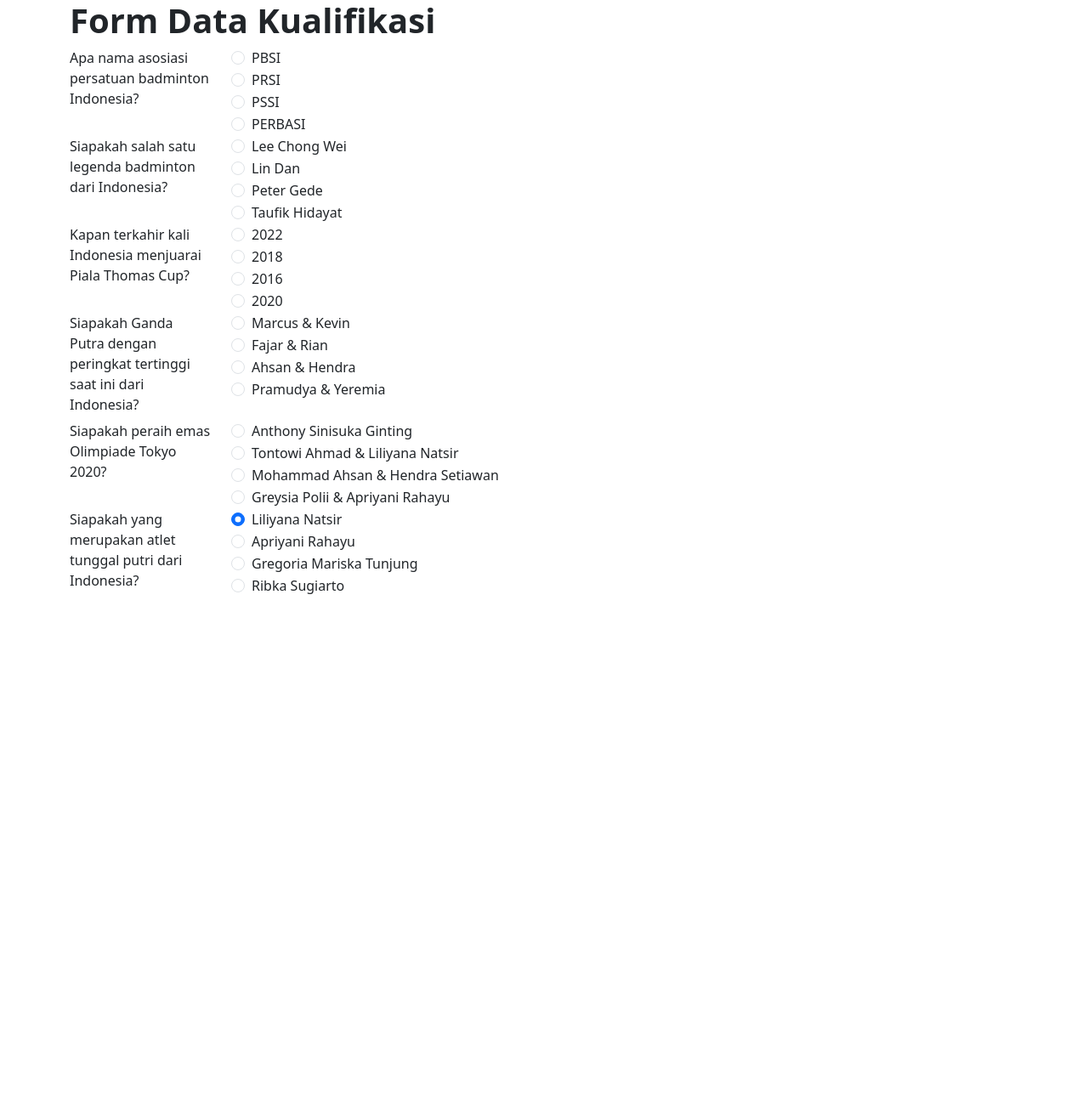
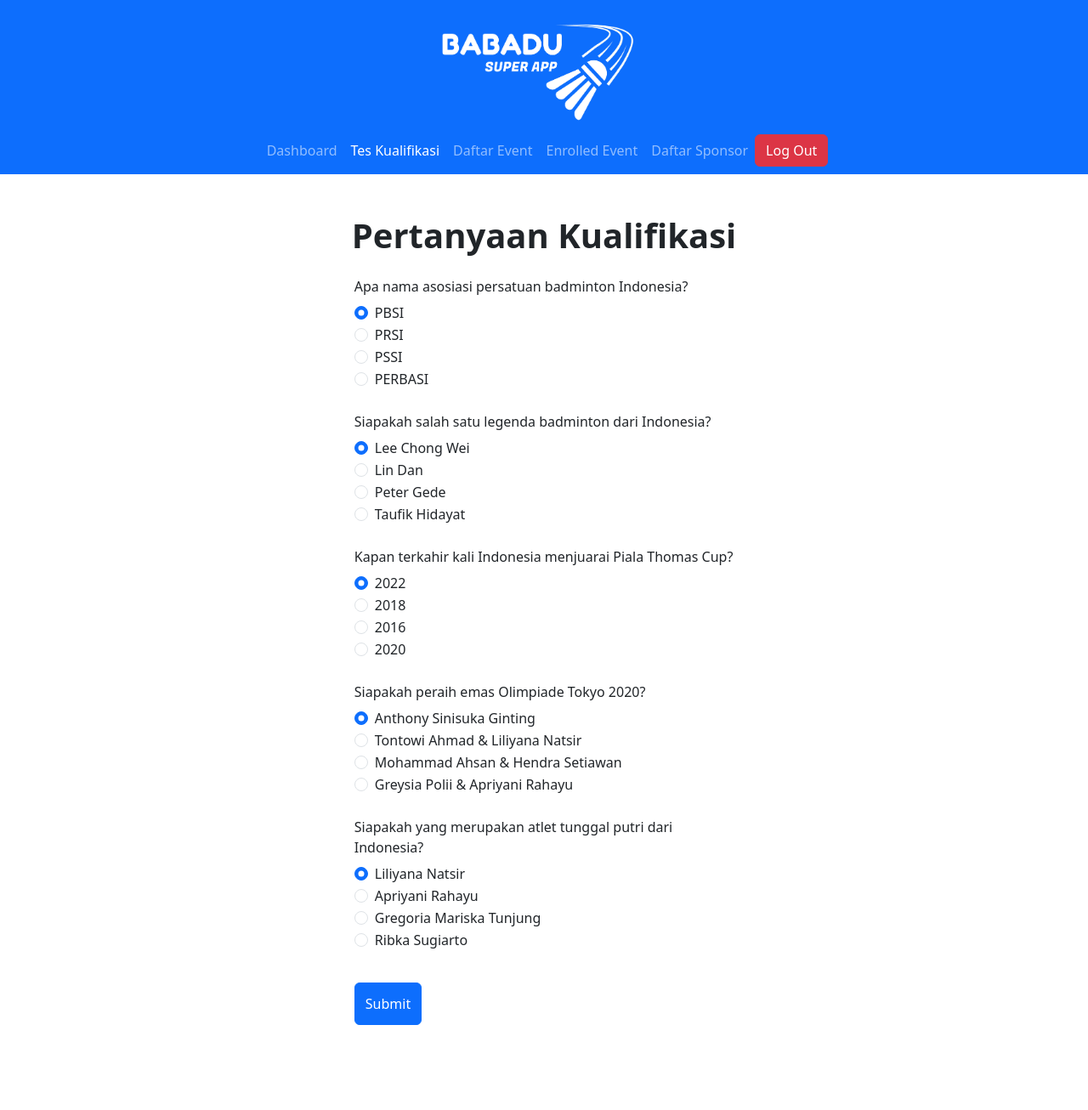
Before and after one commit to RoyNbb/babadu_f7, a Django app: page /test_kualifikasi/pertanyaan_kualifikasi in a window 1280 px wide. Shown: the whole page at 85% size. Before the commit the page ends 699 px from the top, so only its background shows below. Run offline with Django 4.2, Linux system fonts and the light colour scheme.

Commit message:
finalize cru tes kualifikasi

```diff
--- a/cru_test_kualifikasi/templates/pertanyaan_kualifikasi.html
+++ b/cru_test_kualifikasi/templates/pertanyaan_kualifikasi.html
@@ -3,34 +3,34 @@
 {% block title %}Pertanyaan Kualifikasi{% endblock %}
 
 {% block content %}
-<div class="container" id="update_sesi_konsultasi_container" style="margin-bottom: 100px;">
-    <h1><b>Form Data Kualifikasi</b></h1>
+<div class="container" id="pertanyaan_kualifikasi" style="margin-bottom: 100px; ">
+    <h1 style="text-align: center; padding: 3rem 0 1rem;"><b>Pertanyaan Kualifikasi</b></h1>
     <form method="post">
     {% csrf_token %}
     <form>
-        <div class="row">
-          <legend class="col-form-label col-sm-2 pt-0">Apa nama asosiasi persatuan badminton Indonesia? </legend>
+        <div class="row" style="padding-right: 30%; padding-left: 30%; margin-bottom: 1.5rem" >
+          <legend class="col-form-label col-sm-2 pt-0" style="width:100%">Apa nama asosiasi persatuan badminton Indonesia? </legend>
           <div class="col-sm-10">
             <div class="form-check">
-              <input class="form-check-input" type="radio" name="gridRadios" id="gridRadios1" value="jawaban1" checked>
+              <input class="form-check-input" type="radio" name="pilihan1" id="gridRadios1" value="jawaban1" checked>
               <label class="form-check-label" for="gridRadios1">
                 PBSI
               </label>
             </div>
             <div class="form-check">
-              <input class="form-check-input" type="radio" name="gridRadios" id="gridRadios2" value="jawaban2">
+              <input class="form-check-input" type="radio" name="pilihan1" id="gridRadios2" value="jawaban2">
               <label class="form-check-label" for="gridRadios2">
                 PRSI
               </label>
             </div>
             <div class="form-check ">
-              <input class="form-check-input" type="radio" name="gridRadios" id="gridRadios3" value="jawaban3">
+              <input class="form-check-input" type="radio" name="pilihan1" id="gridRadios3" value="jawaban3">
               <label class="form-check-label" for="gridRadios3">
                 PSSI
               </label>
             </div>
             <div class="form-check ">
-                <input class="form-check-input" type="radio" name="gridRadios" id="gridRadios3" value="jawaban4">
+                <input class="form-check-input" type="radio" name="pilihan1" id="gridRadios3" value="jawaban4">
                 <label class="form-check-label" for="gridRadios3">
                   PERBASI
                 </label>
@@ -38,29 +38,29 @@
           </div>
         </div>
 
-        <div class="row">
-          <legend class="col-form-label col-sm-2 pt-0">Siapakah salah satu legenda badminton dari Indonesia? </legend>
+        <div class="row" style="padding-right: 30%; padding-left: 30%; margin-bottom: 1.5rem">
+          <legend class="col-form-label col-sm-2 pt-0" style="width:100%">Siapakah salah satu legenda badminton dari Indonesia? </legend>
           <div class="col-sm-10">
             <div class="form-check">
-              <input class="form-check-input" type="radio" name="gridRadios" id="gridRadios1" value="jawaban1" checked>
+              <input class="form-check-input" type="radio" name="pilihan 2" id="gridRadios1" value="jawaban1" checked>
               <label class="form-check-label" for="gridRadios1">
                 Lee Chong Wei
               </label>
             </div>
             <div class="form-check">
-              <input class="form-check-input" type="radio" name="gridRadios" id="gridRadios2" value="jawaban2">
+              <input class="form-check-input" type="radio" name="pilihan2" id="gridRadios2" value="jawaban2">
               <label class="form-check-label" for="gridRadios2">
                 Lin Dan
               </label>
             </div>
             <div class="form-check ">
-              <input class="form-check-input" type="radio" name="gridRadios" id="gridRadios3" value="jawaban3">
+              <input class="form-check-input" type="radio" name="pilihan2" id="gridRadios3" value="jawaban3">
               <label class="form-check-label" for="gridRadios3">
                 Peter Gede
               </label>
             </div>
             <div class="form-check ">
-                <input class="form-check-input" type="radio" name="gridRadios" id="gridRadios3" value="jawaban4">
+                <input class="form-check-input" type="radio" name="pilihan2" id="gridRadios3" value="jawaban4">
                 <label class="form-check-label" for="gridRadios3">
                   Taufik Hidayat
                 </label>
@@ -68,29 +68,29 @@
           </div>
         </div>
 
-        <div class="row">
-          <legend class="col-form-label col-sm-2 pt-0">Kapan terkahir kali Indonesia menjuarai Piala Thomas Cup? </legend>
+        <div class="row" style="padding-right: 30%; padding-left: 30%; margin-bottom: 1.5rem">
+          <legend class="col-form-label col-sm-2 pt-0" style="width:100%">Kapan terkahir kali Indonesia menjuarai Piala Thomas Cup? </legend>
           <div class="col-sm-10">
             <div class="form-check">
-              <input class="form-check-input" type="radio" name="gridRadios" id="gridRadios1" value="jawaban1" checked>
+              <input class="form-check-input" type="radio" name="pilihan3" id="gridRadios1" value="jawaban1" checked>
               <label class="form-check-label" for="gridRadios1">
                 2022
               </label>
             </div>
             <div class="form-check">
-              <input class="form-check-input" type="radio" name="gridRadios" id="gridRadios2" value="jawaban2">
+              <input class="form-check-input" type="radio" name="pilihan3" id="gridRadios2" value="jawaban2">
               <label class="form-check-label" for="gridRadios2">
                2018
               </label>
             </div>
             <div class="form-check ">
-              <input class="form-check-input" type="radio" name="gridRadios" id="gridRadios3" value="jawaban3">
+              <input class="form-check-input" type="radio" name="pilihan3" id="gridRadios3" value="jawaban3">
               <label class="form-check-label" for="gridRadios3">
                 2016
               </label>
             </div>
             <div class="form-check ">
-                <input class="form-check-input" type="radio" name="gridRadios" id="gridRadios3" value="jawaban4">
+                <input class="form-check-input" type="radio" name="pilihan3" id="gridRadios3" value="jawaban4">
                 <label class="form-check-label" for="gridRadios3">
                   2020
                 </label>
@@ -98,59 +98,29 @@
           </div>
         </div>
 
-        <div class="row">
-          <legend class="col-form-label col-sm-2 pt-0">Siapakah Ganda Putra dengan peringkat tertinggi saat ini dari Indonesia? </legend>
+        <div class="row" style="padding-right: 30%; padding-left: 30%; margin-bottom: 1.5rem">
+          <legend class="col-form-label col-sm-2 pt-0" style="width:100%">Siapakah peraih emas Olimpiade Tokyo 2020? </legend>
           <div class="col-sm-10">
             <div class="form-check">
-              <input class="form-check-input" type="radio" name="gridRadios" id="gridRadios1" value="jawaban1" checked>
-              <label class="form-check-label" for="gridRadios1">
-                Marcus & Kevin
-              </label>
-            </div>
-            <div class="form-check">
-              <input class="form-check-input" type="radio" name="gridRadios" id="gridRadios2" value="jawaban2">
-              <label class="form-check-label" for="gridRadios2">
-               Fajar & Rian
-              </label>
-            </div>
-            <div class="form-check ">
-              <input class="form-check-input" type="radio" name="gridRadios" id="gridRadios3" value="jawaban3">
-              <label class="form-check-label" for="gridRadios3">
-                Ahsan & Hendra
-              </label>
-            </div>
-            <div class="form-check ">
-                <input class="form-check-input" type="radio" name="gridRadios" id="gridRadios3" value="jawaban4">
-                <label class="form-check-label" for="gridRadios3">
-                  Pramudya & Yeremia
-                </label>
-              </div>
-          </div>
-        </div>
-
-        <div class="row">
-          <legend class="col-form-label col-sm-2 pt-0">Siapakah peraih emas Olimpiade Tokyo 2020? </legend>
-          <div class="col-sm-10">
-            <div class="form-check">
-              <input class="form-check-input" type="radio" name="gridRadios" id="gridRadios1" value="jawaban1" checked>
+              <input class="form-check-input" type="radio" name="pilihan4" id="gridRadios1" value="jawaban1" checked>
               <label class="form-check-label" for="gridRadios1">
                 Anthony Sinisuka Ginting
               </label>
             </div>
             <div class="form-check">
-              <input class="form-check-input" type="radio" name="gridRadios" id="gridRadios2" value="jawaban2">
+              <input class="form-check-input" type="radio" name="pilihan4" id="gridRadios2" value="jawaban2">
               <label class="form-check-label" for="gridRadios2">
                Tontowi Ahmad & Liliyana Natsir
               </label>
             </div>
             <div class="form-check ">
-              <input class="form-check-input" type="radio" name="gridRadios" id="gridRadios3" value="jawaban3">
+              <input class="form-check-input" type="radio" name="pilihan4" id="gridRadios3" value="jawaban3">
               <label class="form-check-label" for="gridRadios3">
                 Mohammad Ahsan & Hendra Setiawan
               </label>
             </div>
             <div class="form-check ">
-                <input class="form-check-input" type="radio" name="gridRadios" id="gridRadios3" value="jawaban4">
+                <input class="form-check-input" type="radio" name="pilihan4" id="gridRadios3" value="jawaban4">
                 <label class="form-check-label" for="gridRadios3">
                   Greysia Polii & Apriyani Rahayu
                 </label>
@@ -158,35 +128,37 @@
           </div>
         </div>
 
-        <div class="row">
-          <legend class="col-form-label col-sm-2 pt-0">Siapakah yang merupakan atlet tunggal putri dari Indonesia?</legend>
+        <div class="row" style="padding-right: 30%; padding-left: 30%; margin-bottom: 1.5rem">
+          <legend class="col-form-label col-sm-2 pt-0" style="width:100%" >Siapakah yang merupakan atlet tunggal putri dari Indonesia?</legend>
           <div class="col-sm-10">
             <div class="form-check">
-              <input class="form-check-input" type="radio" name="gridRadios" id="gridRadios1" value="jawaban1" checked>
+              <input class="form-check-input" type="radio" name="pilihan5" id="gridRadios1" value="jawaban1" checked>
               <label class="form-check-label" for="gridRadios1">
                 Liliyana Natsir
               </label>
             </div>
             <div class="form-check">
-              <input class="form-check-input" type="radio" name="gridRadios" id="gridRadios2" value="jawaban2">
+              <input class="form-check-input" type="radio" name="pilihan5" id="gridRadios2" value="jawaban2">
               <label class="form-check-label" for="gridRadios2">
                Apriyani Rahayu
               </label>
             </div>
             <div class="form-check ">
-              <input class="form-check-input" type="radio" name="gridRadios" id="gridRadios3" value="jawaban3">
+              <input class="form-check-input" type="radio" name="pilihan5" id="gridRadios3" value="jawaban3">
               <label class="form-check-label" for="gridRadios3">
                 Gregoria Mariska Tunjung
               </label>
             </div>
             <div class="form-check ">
-                <input class="form-check-input" type="radio" name="gridRadios" id="gridRadios3" value="jawaban4">
+                <input class="form-check-input" type="radio" name="pilihan5" id="gridRadios3" value="jawaban4">
                 <label class="form-check-label" for="gridRadios3">
                   Ribka Sugiarto
                 </label>
               </div>
           </div>
         </div>
+
+        <button class="btn btn-primary" type="submit" style="padding: .75rem; margin-top: 0.75rem; margin-left: 30%;">Submit</button>
 
 
     </form>
--- a/project_django/urls.py
+++ b/project_django/urls.py
@@ -20,4 +20,6 @@ urlpatterns = [
     path('admin/', admin.site.urls),
     path('', include('example_app.urls')),
     path('test_kualifikasi/', include('cru_test_kualifikasi.urls')),
+    path('enrolled_event/', include('rd_enrolled.urls')),
+
 ]
--- a/templates/base.html
+++ b/templates/base.html
@@ -6,13 +6,78 @@
 <script src="https://cdn.jsdelivr.net/npm/bootstrap@5.3.0-alpha3/dist/js/bootstrap.bundle.min.js" integrity="sha384-ENjdO4Dr2bkBIFxQpeoTz1HIcje39Wm4jDKdf19U8gI4ddQ3GYNS7NTKfAdVQSZe" crossorigin="anonymous"></script>
 <link href="https://cdn.jsdelivr.net/npm/bootstrap@5.3.0-alpha3/dist/css/bootstrap.min.css" rel="stylesheet" integrity="sha384-KK94CHFLLe+nY2dmCWGMq91rCGa5gtU4mk92HdvYe+M/SXH301p5ILy+dN9+nJOZ" crossorigin="anonymous">
 
-{% comment %} <head>
+<head>
   <meta charset="UTF-8">
   <meta name="viewport" content="width=device-width, initial-scale=1.0">
   <link rel="stylesheet" href="{% static 'css/style.css' %}">
   {% block meta %}
   {% endblock meta %}
-</head> {% endcomment %}
+</head>
+
+
+<nav class="navbar navbar-expand-lg navbar-dark bg-primary">
+	<div class="container-fluid" style="display: flex; flex-wrap: wrap;">
+	<a href="/" class="navbar-brand" style="text-align: center; position: inherit">
+		<img src="{% static 'img/LOGO.png' %}" style="width:20%; height: 35%; padding: 1px">
+	</a>
+	  <button class="navbar-toggler" type="button" data-bs-toggle="collapse" data-bs-target="#navbarNav" aria-controls="navbarNav" aria-expanded="false" aria-label="Toggle navigation">
+		<span class="navbar-toggler-icon"></span>
+	  </button>
+	  <div class="collapse navbar-collapse justify-content-center" id="navbarNav">
+		<ul class="navbar-nav">
+
+		  {% comment %} {% if request.user.is_atlet %} {% endcomment %}
+		  <li class="nav-item">
+			<a class="nav-link" aria-current="page" href="#">Dashboard</a>
+		  </li>
+		  <li class="nav-item">
+			<a class="nav-link active" href="/test_kualifikasi">Tes Kualifikasi</a>
+		  </li>
+		  <li class="nav-item">
+			<a class="nav-link" href="#">Daftar Event</a>
+		  </li>
+		  <li class="nav-item">
+			<a class="nav-link" href="#">Enrolled Event</a>
+		  </li>
+		  <li class="nav-item">
+			<a class="nav-link" href="#">Daftar Sponsor</a>
+		  </li>
+
+		  {% comment %} {% else if request.user.is_pelatih %}
+		  <li class="nav-item">
+			<a class="nav-link" aria-current="page" href="#">Dashboard</a>
+		  </li>
+		  <li class="nav-item">
+			<a class="nav-link active" aria-current="page" href="#">Dashboard</a>
+		  </li>
+		  <li class="nav-item">
+			<a class="nav-link" href="#">Daftar Atlet</a>
+		  </li>
+		  <li class="nav-item">
+			<a class="nav-link" href="#">List Atlet</a>
+		  </li> {% endcomment %}
+
+		  {% comment %} {% else if request.user.is_umpire %}
+		  <li class="nav-item">
+			<a class="nav-link" aria-current="page" href="#">Dashboard</a>
+		  </li>
+		  <li class="nav-item">
+			<a class="nav-link active" aria-current="page" href="#">Dashboard</a>
+		  </li>
+		  <li class="nav-item">
+			<a class="nav-link" href="#">Daftar Atlet</a>
+		  </li>
+		  <li class="nav-item">
+			<a class="nav-link" href="#">Lihat Event</a>
+		  </li>
+		  <li class="nav-item">
+			<a class="nav-link" href="#">Hasil Pertandingan</a>
+		  </li>  {% endcomment %}
+		</ul>
+		<button class="btn btn-danger navbar-btn">Log Out</button>
+	  </div>
+	</div>
+  </nav>
 
 <body>
   {% block content %}
```
Also changed, not shown: cru_test_kualifikasi/templates/test_kualifikasi.html (+7 -7 lines), templates/nav_atlet.html (deleted, +0 -47 lines).
